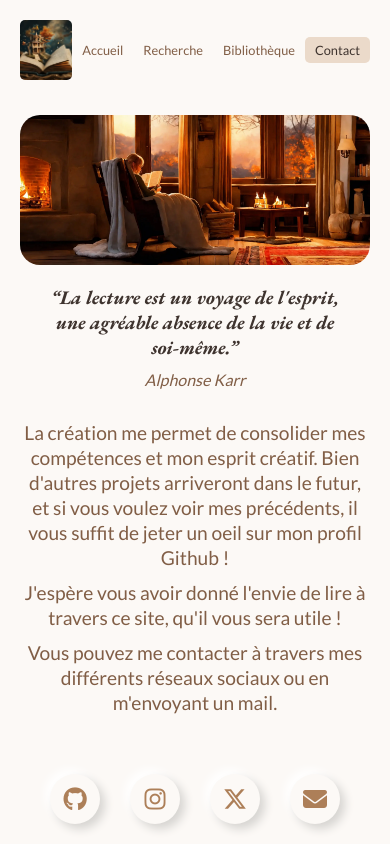
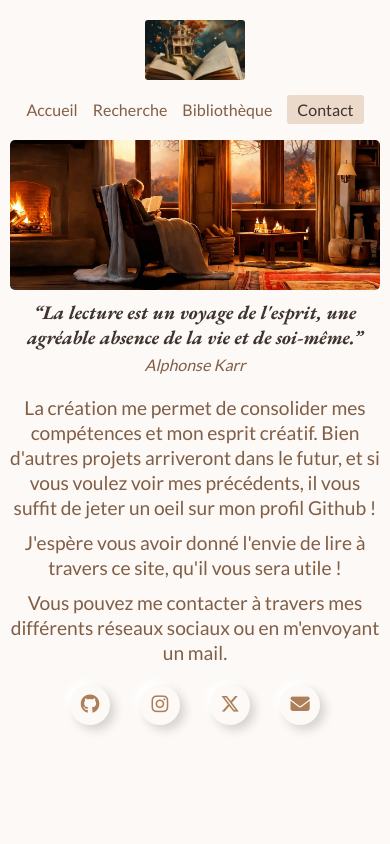
Before and after one commit to AlexDDevv/My-library, a React (Vite) app: page /contact in a window 390 px wide. Built offline with nearby package versions, Linux system fonts and the light colour scheme; no server answers.

Commit message:
responsive design for the home page

```diff
--- a/src/assets/sass/_settings.scss
+++ b/src/assets/sass/_settings.scss
@@ -31,4 +31,6 @@ $title-color: #3E332E;
 }
 body {
     background: $body-bg;
+    max-width: 1440px;
+    margin: 0 auto;
 }
--- a/src/assets/sass/components/Banner/_banner.scss
+++ b/src/assets/sass/components/Banner/_banner.scss
@@ -2,15 +2,23 @@
     height: max(200px, 15vw);
     margin-bottom: 20px;
 
-    @media screen and (max-width: 700px) {
-        height: max(150px, 29vw);
+    @media screen and (max-width: 768px) {
+        height: max(150px, 26vw);
+        margin-bottom: 10px;
+    }
+    @media screen and (max-width: 375px) {
+        height: 125px;
     }
 
     img {
         width: 100%;
         height: 100%;
         object-fit: cover;
-        border-radius: 20px;
+        border-radius: 10px;
+
+        @media screen and (max-width: 500px) {
+            border-radius: 5px;
+        }
     }
     .home-banner {
         object-position: 50% 55%;
--- a/src/assets/sass/components/Footer/_footer.scss
+++ b/src/assets/sass/components/Footer/_footer.scss
@@ -5,8 +5,6 @@
 
         .social-link {
             text-decoration: none;
-
-            .footer-li {
             height: 50px;
             width: 50px;
             border-radius: 50px;
@@ -16,23 +14,23 @@
             @include center;
             transition: box-shadow 1s;
 
+            &:hover {
+                box-shadow: inset 5px 5px 10px #d6d4d1,
+                inset -5px -5px 10px #ffffff;
+            }
+            @media screen and (max-width: 768px) {
+                height: 40px;
+                width: 40px;
+            }
+
             i {
                 font-size: 1.5rem;
                 color: $btn-color;
 
-                    @media screen and (max-width: 500px) {
-                        font-size: 1.5rem;
-                    }
-                }
-                &:hover {
-                    box-shadow: inset 5px 5px 10px #d6d4d1,
-                    inset -5px -5px 10px #ffffff;
+                @media screen and (max-width: 768px) {
+                    font-size: 1.2rem;
                 }
             }
         }
     }
-
-    @media screen and (max-width: 500px) {
-        margin-top: 25px;
 }
-}
--- a/src/assets/sass/components/Header/_header.scss
+++ b/src/assets/sass/components/Header/_header.scss
@@ -1,15 +1,20 @@
 .header {
     @include between;
+    gap: 20px;
+
+    @media screen and (max-width: 500px) {
+        flex-direction: column;
+    }
 
     .logo-container {
         height: 60px;
         width: 100px;
-        border-radius: 5px;
+        border-radius: 3px;
 
         .logo {
             width: 100%;
             height: 100%;
-            border-radius: 5px;
+            border-radius: 3px;
             object-fit: cover;
         }
     }
@@ -17,23 +22,23 @@
         .nav-list {
             display: flex;
             align-items: center;
+            gap: 15px;
 
-            .nav-li {
-                padding: 5px 0;
+            @media screen and (max-width: 500px) {
+                justify-content: center;
+            }
 
             a {
                 font-family: $body-font;
                 color: $body-color;
                 font-size: 1.2rem;
                 text-decoration: none;
-                    padding: 5px 15px;
-                    border-radius: 5px;
+                border-radius: 3px;
 
-                    @media screen and (max-width: 700px) {
+                @media screen and (max-width: 768px) {
                     font-size: 1rem;
-                        padding: 5px 10px;
                 }
-                    @media screen and (max-width: 500px) {
+                @media screen and (max-width: 375px) {
                     font-size: 0.8rem;
                 }
             }
@@ -43,6 +48,13 @@
             .active-nav-link {
                 background: $active-bg;
                 color: $title-color;
+                padding: 5px 15px;
+
+                @media screen and (max-width: 768px) {
+                    padding: 5px 10px;
+                }
+                @media screen and (max-width: 375px) {
+                    padding: 4px 8px;
                 }
             }
         }
--- a/src/assets/sass/components/Home/_homeContent.scss
+++ b/src/assets/sass/components/Home/_homeContent.scss
@@ -1,4 +1,3 @@
-.home-content {
 .home-section {
     text-align: center;
 
@@ -9,7 +8,10 @@
         gap: 20px;
         padding: 0 50px;
 
-            @media screen and (max-width: 700px) {
+        @media screen and (max-width: 1024px) {
+            padding: 0 25px;
+        }
+        @media screen and (max-width: 768px) {
             padding: 0;
         }
 
@@ -17,12 +19,11 @@
             color: $title-color;
             font-family: $title-font;
 
-                @media screen and (max-width: 850px) {
+            @media screen and (max-width: 768px) {
                 font-size: 1.3rem;
             }
-                @media screen and (max-width: 500px) {
+            @media screen and (max-width: 425px) {
                 font-size: 1.2rem;
-                    line-height: 25px;
             }
         }
         .home-p {
@@ -31,14 +32,10 @@
             font-size: 1.2rem;
             line-height: 25px;
 
-                @media screen and (max-width: 850px) {
+            @media screen and (max-width: 768px) {
                 font-size: 1rem;
-                    line-height: 22px;
-                }
-                @media screen and (max-width: 500px) {
-                    font-size: 0.85rem;
+                line-height: 23px;
             }
         }
     }
 }
-}
--- a/src/assets/sass/components/Quotes/_quotes.scss
+++ b/src/assets/sass/components/Quotes/_quotes.scss
@@ -1,12 +1,14 @@
 .title-quote {
     margin-bottom: 50px;
-    padding: 0 30px;
 
-    @media screen and (max-width: 850px) {
+    @media screen and (max-width: 1024px) {
+        margin-bottom: 40px;
+    }
+    @media screen and (max-width: 768px) {
         margin-bottom: 30px;
     }
-    @media screen and (max-width: 500px) {
-        padding: 0 20px;
+    @media screen and (max-width: 425px) {
+        margin-bottom: 20px;
     }
 
     .title {
@@ -15,10 +17,11 @@
         font-size: 1.8rem;
         margin-bottom: 10px;
 
-        @media screen and (max-width: 850px) {
+        @media screen and (max-width: 768px) {
             font-size: 1.5rem;
+            margin-bottom: 5px;
         }
-        @media screen and (max-width: 500px) {
+        @media screen and (max-width: 425px) {
             font-size: 1.2rem;
         }
     }
@@ -28,7 +31,7 @@
         font-size: 1.2rem;
         font-style: italic;
 
-        @media screen and (max-width: 500px) {
+        @media screen and (max-width: 425px) {
             font-size: 1rem;
         }
     }
--- a/src/assets/sass/components/_container.scss
+++ b/src/assets/sass/components/_container.scss
@@ -5,7 +5,14 @@
     justify-content: space-between;
     padding: 20px 30px;
 
-    @media screen and (max-width: 700px) {
+    @media screen and (max-width: 1024px) {
         padding: 20px;
     }
+    @media screen and (max-width: 768px) {
+        gap: 20px;
+    }
+    @media screen and (max-width: 500px) {
+        height: 100%;
+        padding: 20px 10px;
+    }
 }
```
Lines whose indentation alone changed are shown as unchanged.
